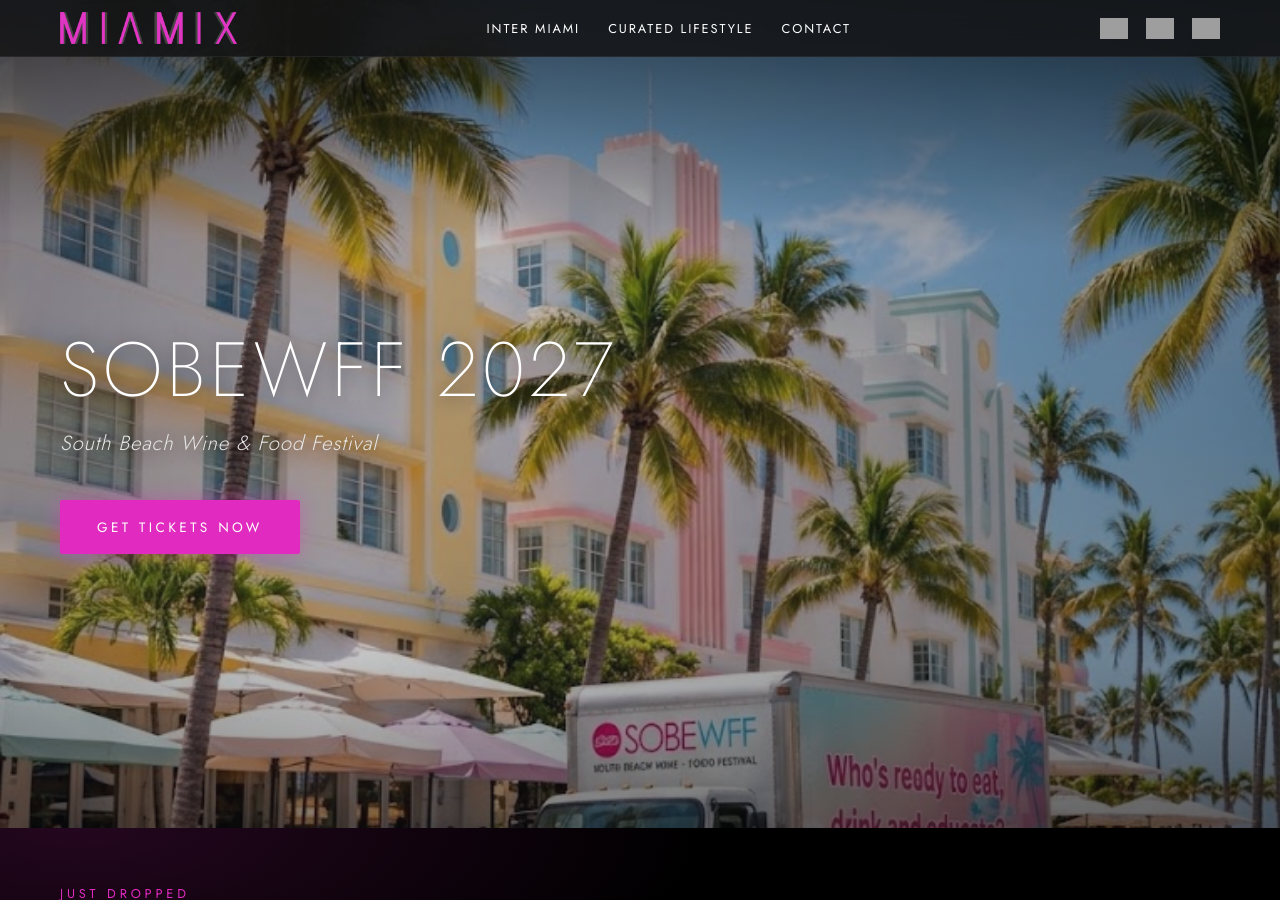
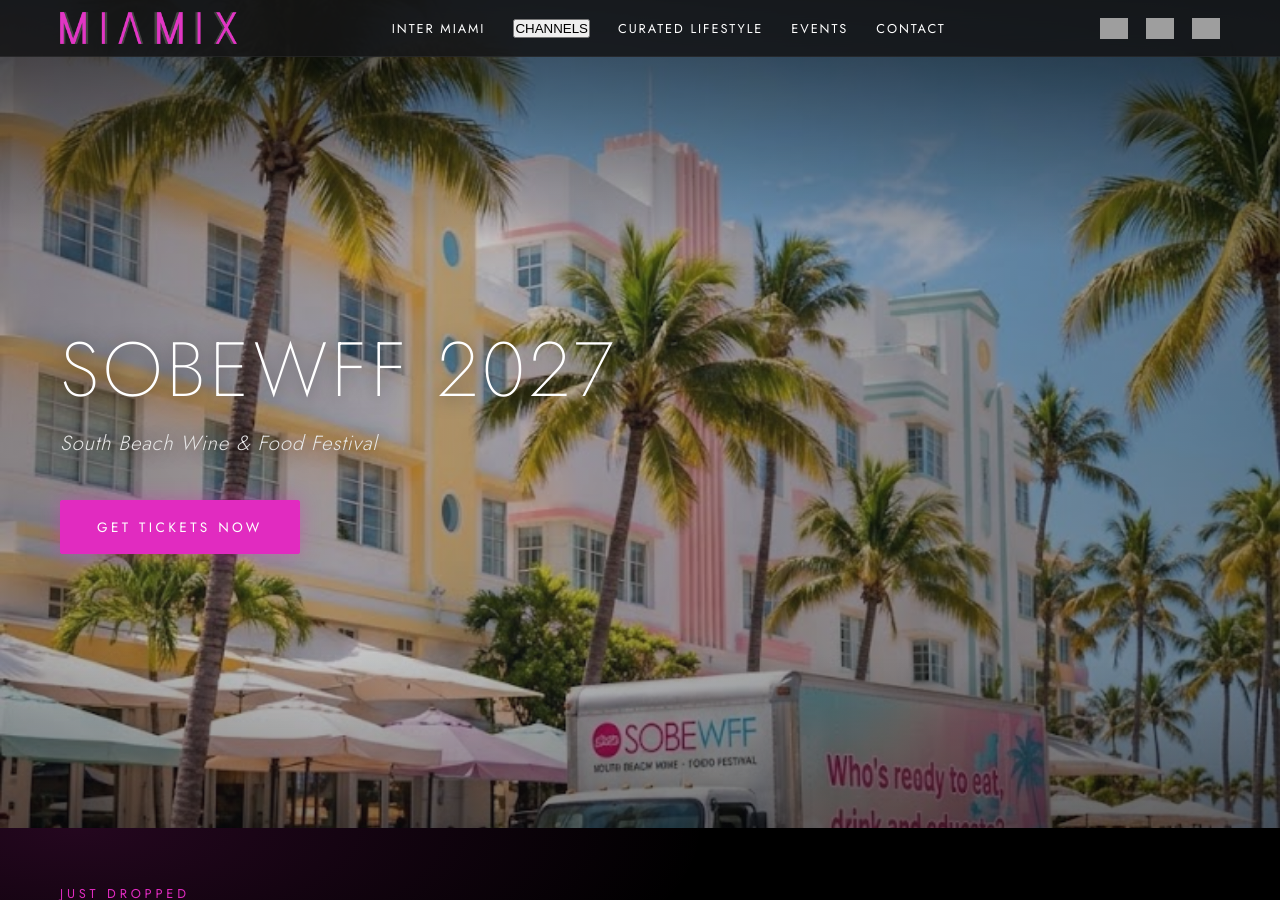
Before and after one commit to MIAMIX-io/MIAMIX.VIP-Site, a Jekyll site: the page built from index.html, in a window 1280 px wide and 900 px high. Built offline with Jekyll 4.4.1, drawn with Linux system fonts in a browser that asks for light colours; grey boxes are pictures that could not be loaded.

Commit message:
Update header.html

```diff
--- a/_includes/header.html
+++ b/_includes/header.html
@@ -5,7 +5,7 @@
       <ul>
         <li class="nav-item"><a href="/inter-miami">INTER&nbsp;MIAMI</a></li>
         <li class="nav-item has-dropdown">
-          <a href="/curated-lifestyle" aria-haspopup="true" aria-expanded="false">CURATED&nbsp;LIFESTYLE</a>
+          <button class="nav-trigger" aria-haspopup="true" aria-expanded="false">CHANNELS</button>
           <ul class="dropdown">
             <li><a href="/sports">Sports</a></li>
             <li><a href="/fashion">Fashion</a></li>
@@ -16,6 +16,8 @@
             <li><a href="/nonprofit">Nonprofit</a></li>
           </ul>
         </li>
+        <li class="nav-item"><a href="/curated-lifestyle">CURATED&nbsp;LIFESTYLE</a></li>
+        <li class="nav-item"><a href="/events">EVENTS</a></li>
         <li class="nav-item"><a href="/contact">CONTACT</a></li>
       </ul>
     </nav>
```
